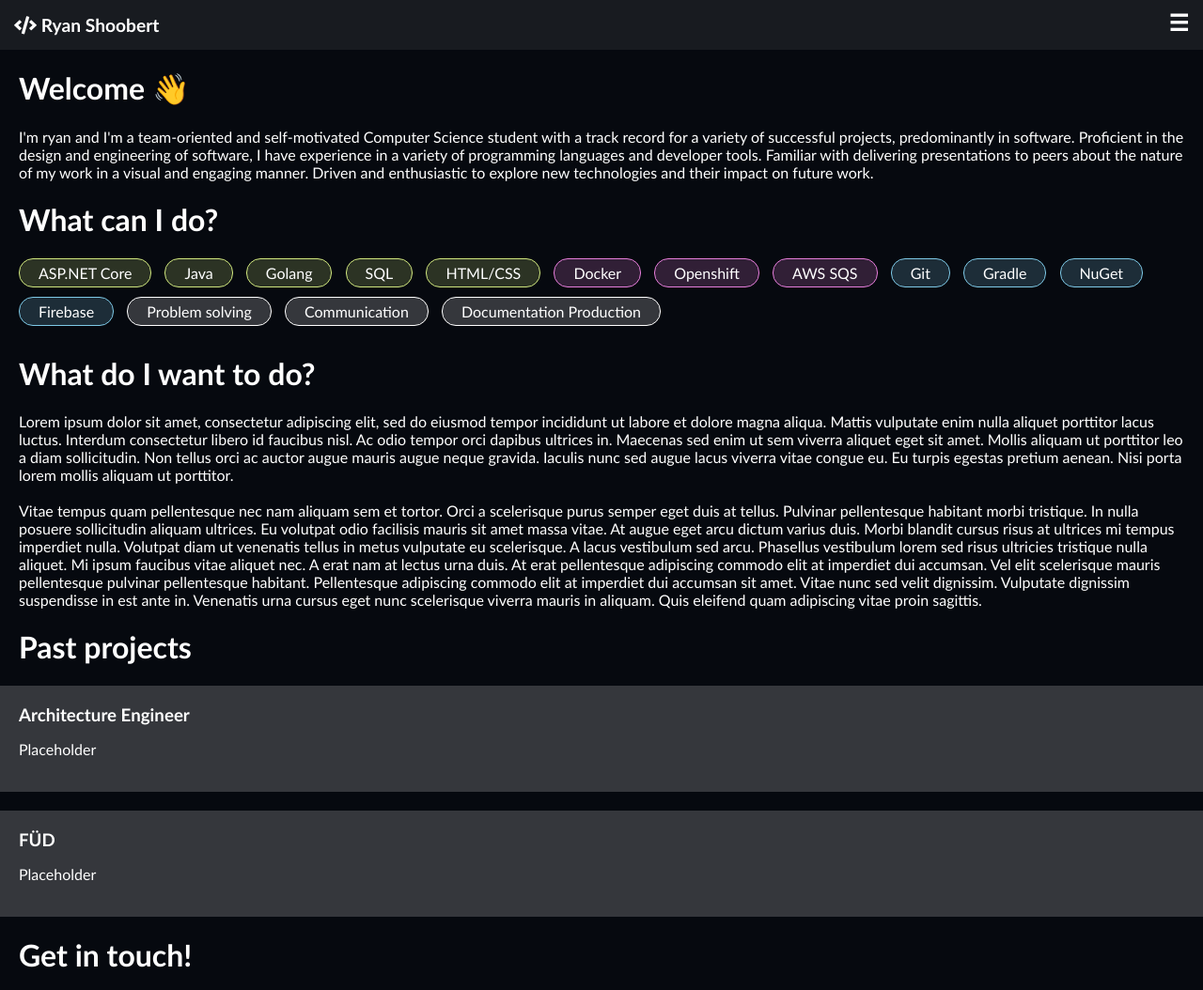
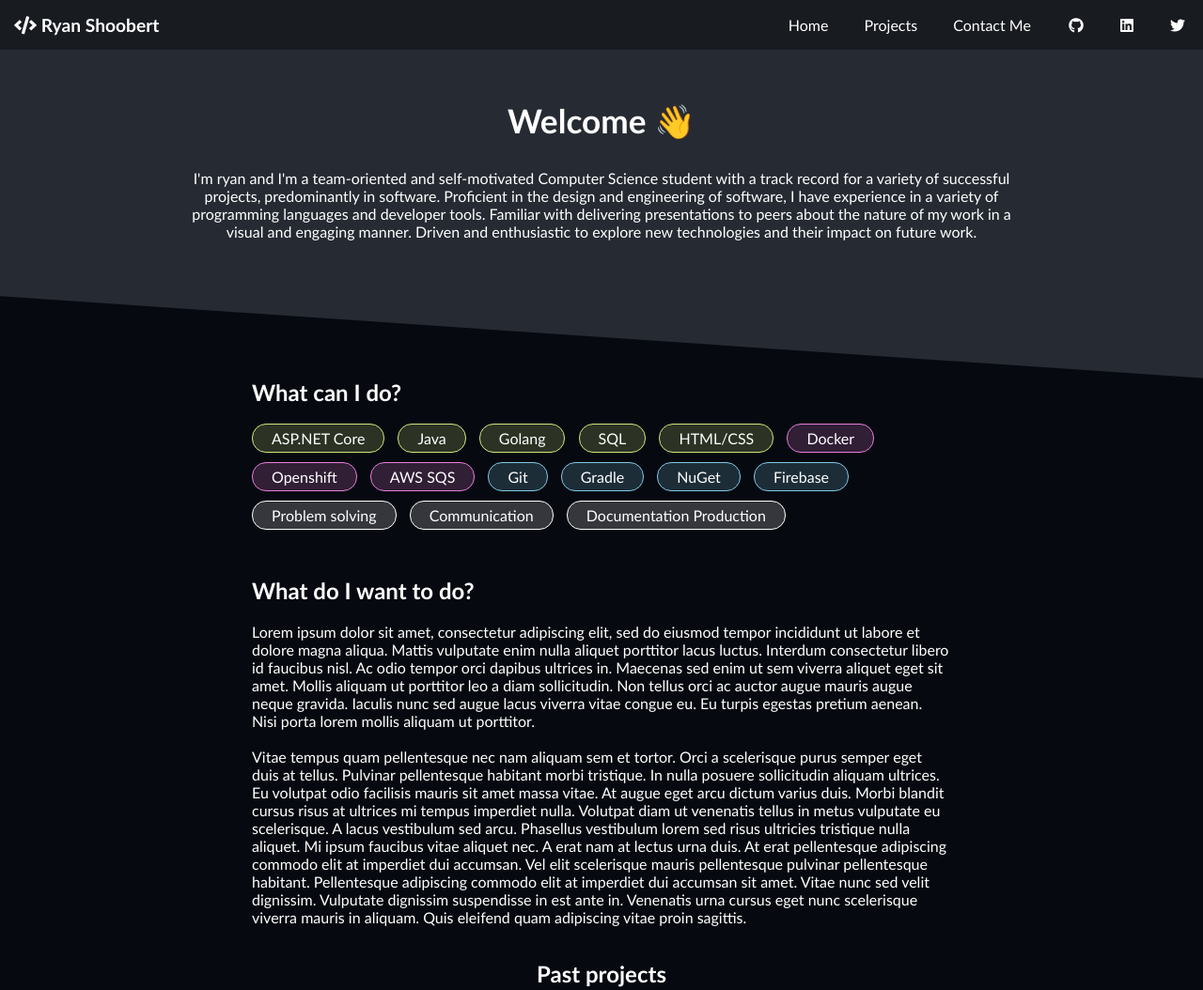
Before and after one commit to RyanShoobert/ryanshoobert.github.io, a plain HTML site: page index.html in a window 1280 px wide. Shown: the top 1054 px of the page at 94% size. Drawn offline with Linux system fonts and the light colour scheme.

Commit message:
[R2021.1] (#9)
* Added desktop styling (#8)
  * Add styling for desktop nav bar
  * Add styling for desktop version

```diff
--- a/css/style.css
+++ b/css/style.css
@@ -27,6 +27,15 @@ footer {
     text-align:center;
 }
 
+.noSelect {
+  -webkit-touch-callout: none; /* iOS Safari */
+    -webkit-user-select: none; /* Safari */
+     -khtml-user-select: none; /* Konqueror HTML */
+       -moz-user-select: none; /* Old versions of Firefox */
+        -ms-user-select: none; /* Internet Explorer/Edge */
+            user-select: none; /* Non-prefixed version, currently supported by Chrome, Edge, Opera and Firefox */
+}
+
 .parent {
     display: grid;
     grid-template-columns: repeat(5, 1fr);
@@ -36,48 +45,39 @@ footer {
 	background-color:#181b20;
 }
 
-.div1 {
+.logo {
     grid-area: 1 / 1 / 2 / 5;
     margin:15px;
 }
 
-.div1 h2 {
+.logo h2 {
 	font-size: 1.2em;
 }
 
-.div2 {
+.hamburger {
+	grid-area: 1 / 5 / 2 / 6;
     margin:9px 15px;
     text-align:right;
-    grid-area: 1 / 5 / 2 / 6;
-
 }
 
-.noSelect {
-  -webkit-touch-callout: none; /* iOS Safari */
-    -webkit-user-select: none; /* Safari */
-     -khtml-user-select: none; /* Konqueror HTML */
-       -moz-user-select: none; /* Old versions of Firefox */
-        -ms-user-select: none; /* Internet Explorer/Edge */
-            user-select: none; /* Non-prefixed version, currently supported by Chrome, Edge, Opera and Firefox */
-}
-
-#main-nav {
+.main-nav {
+	grid-area: 2 / 1 / 3 / 6;
 	display:none;
     width:100%;
 }
 
-#main-nav ul {
+.main-nav ul {
     padding:0;
     margin:0;
 }
 
-#main-nav ul li {
+.main-nav ul li {
 	list-style: none;
 	display:flex;
 	text-align:center;
 }
 
-#main-nav ul li a {
+.main-nav ul li a {
 	padding:15px;
 	width:100%;
     list-style: none;
@@ -95,7 +95,7 @@ footer {
 	background-color:#25BFEA;
 }
 
-#main-nav ul li a:hover {
+.main-nav ul li a:hover {
     background:#262b33;
 }
 
@@ -147,10 +147,100 @@ footer {
 .project-container #project {
 	padding:20px;
     margin:20px -20px;
-	background-color:#ffffff30;
+	background-color:#262b33;
 }
 
 .project-container h3 {
 	padding:0;
     margin:0;
 }
+
+/* Desktop design */
+
+@media screen and (min-width: 800px) {
+	.parent {
+		grid-template-columns: repeat(2, 1fr);
+	}
+
+	.hamburger {
+		display:none;
+	}
+
+	.main-nav {
+		grid-area: 1 / 5 / 3 / 6;
+		display:block;
+	}
+
+	.main-nav ul li {
+		list-style: none;
+		display:inline-flex;
+		text-align:center;
+	}
+
+	.main-nav ul li a {
+		padding:17px;
+		width:100%;
+		list-style: none;
+	}
+
+	.special #github {
+		background-color:#0000;
+		width:20px;
+	}
+
+	.special #linkedin {
+		background-color:#0000;
+		width:20px;
+	}
+
+	.special #twitter {
+		background-color:#0000;
+		width:20px;
+	}
+
+	#welcome {
+		background-color:#262b33;
+		clip-path:polygon(0% 0%, 100% 0%, 100% 100%, 0% 75%);
+		height:300px;
+		padding:2% 15%;
+		margin:-20px;
+		text-align:center;
+	}
+
+	#welcome h1 {
+		font-size:2.2em;
+	}
+
+	#what-can-i-do {
+		padding:0 20%;
+	}
+
+	#what-i-want {
+		padding:20px 20%;
+		float:right;
+		text-align:left;
+	}
+
+	#past-projects h1 {
+		text-align:center;
+	}
+
+	.project-container {
+		text-align: center;
+		margin: 0 auto;
+		width: 100%;
+	}
+
+	.project-container #project {
+		min-width:350px;
+		max-width:500px;
+		width: 25%;
+		margin: 1%;
+		background-color: #262b33;
+		display: inline-block;
+	}
+
+	#contact {
+		padding:20px 20%;
+	}
+}
--- a/index.html
+++ b/index.html
@@ -7,7 +7,7 @@
         <title>Home</title>
 
         <!-- Link To Favicon -->
-        <link rel="shortcut icon" href="images/lj_favicon.ico">
+        <link rel="shortcut icon" href="images/lj_favicon.ico" class="fas fa-code">
 
         <meta http-equiv="Content-Type" content="text/html; charset=UTF-8"/>
         <!--character encoding for the document (Unicode) -->
@@ -21,11 +21,10 @@
 
     <body>
         <header class="parent">
-            <div class="div1"><h2><i class="fas fa-code"></i> Ryan Shoobert</h2></div>
-            <div class="div2"><h2 class="noSelect" onclick="openMobileNav()">&#9776;</h2></div>
-        </header>
+            <div class="logo"><h2><i class="fas fa-code"></i> Ryan Shoobert</h2></div>
+            <div class="hamburger"><h2 class="noSelect" onclick="openMobileNav()">&#9776;</h2></div>
 
-        <nav id="main-nav">
+			<nav class="main-nav">
 				<ul>
 					<li><a href="index.html">Home</a></li>
 					<li><a href="#">Projects</a></li>
@@ -37,8 +36,10 @@
 					</li>
 				</ul>
 			</nav>
+        </header>
 
         <main>
+            <section id="welcome">
 				<h1>Welcome 👋</h1>
 				<p>
 				I'm ryan and I'm a team-oriented and self-motivated Computer Science student with a track record for a variety of successful projects,
@@ -47,7 +48,9 @@
 				of my work in a visual and engaging manner. Driven and enthusiastic to explore new technologies and their
 				impact on future work.
 				</p>
+			</section>
 
+			<section id="what-can-i-do">
 			    <h1>What can I do?</h1>
 				<div id="tag-container">
 					<div class="programming-tag">ASP.NET Core</div>
@@ -66,7 +69,9 @@
 					<div class="misc-tag">Communication</div>
 					<div class="misc-tag">Documentation Production</div>
 				</div>
+			</section>
 
+			<section id="what-i-want">
 				<h1>What do I want to do?</h1>
 				<p>
 				Lorem ipsum dolor sit amet, consectetur adipiscing elit, sed do eiusmod tempor incididunt ut labore et dolore magna aliqua.
@@ -84,7 +89,9 @@
 				commodo elit at imperdiet dui accumsan sit amet. Vitae nunc sed velit dignissim. Vulputate dignissim suspendisse in est ante in.
 				Venenatis urna cursus eget nunc scelerisque viverra mauris in aliquam. Quis eleifend quam adipiscing vitae proin sagittis.
 				</p>
+			</section>
 
+			<section id="past-projects">
 				<h1>Past projects</h1>
 				<div class="project-container">
 					<div id="project">
@@ -95,10 +102,17 @@
 						<h3>FÜD</h3>
 						<p>Placeholder</p>
 					</div>
+					<div id="project">
+						<h3>This website</h3>
+						<p>Placeholder</p>
 					</div>
+				</div>
+			</section>
 
+			<section id="contact">
 				<h1>Get in touch!</h1>
 				<p>Form goes here...</p>
+			</section>
         </main>
     </body>
 </html>
--- a/script/index.js
+++ b/script/index.js
@@ -1,5 +1,6 @@
 function openMobileNav() {
-    var x = document.getElementById("main-nav");
+    var elements = document.getElementsByClassName("main-nav");
+	var x = elements[0]
 
     if (x.style.display === "block") {
 		x.style.display = "none";
```
Lines whose indentation alone changed are shown as unchanged.
